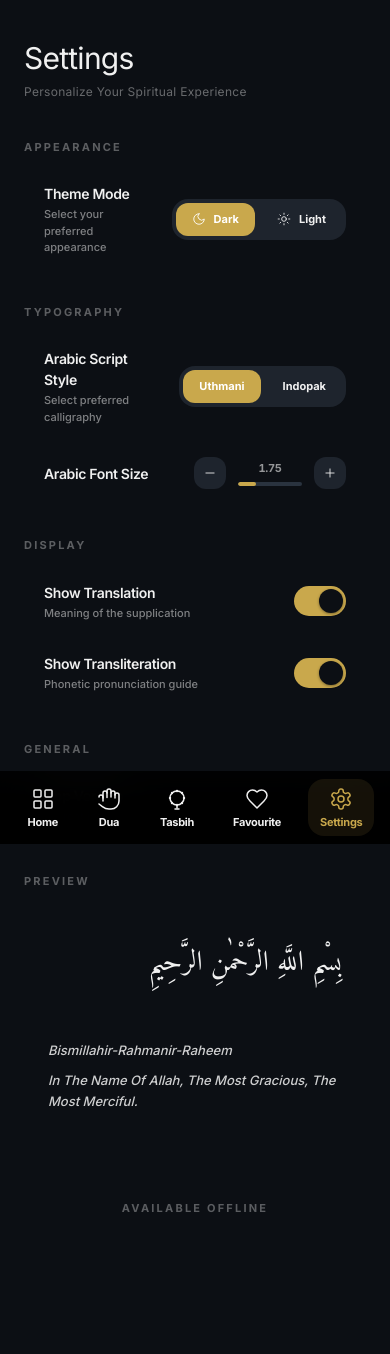
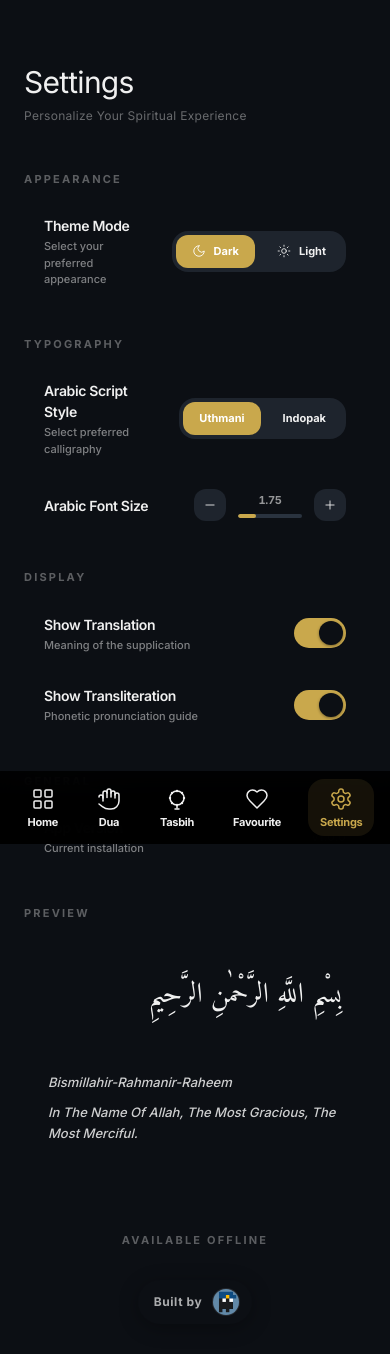
Before and after one commit to linux070/Deen-Space, a React (Vite) app: page /settings in a window 390 px wide. Shown: the top 1354 px of the page. Built offline with nearby package versions, Linux system fonts and the light colour scheme.

Commit message:
feat: Establish core application pages (Home, Dua, Settings) and enhance PWA capabilities for a robust mobile experience.

```diff
--- a/index.html
+++ b/index.html
@@ -3,14 +3,20 @@
 
 <head>
   <meta charset="UTF-8" />
-  <meta name="viewport" content="width=device-width, initial-scale=1.0, viewport-fit=cover" />
+  <meta name="viewport"
+    content="width=device-width, initial-scale=1.0, maximum-scale=1.0, user-scalable=no, viewport-fit=cover" />
   <meta name="description"
     content="Your pocket companion for Daily Adhkar, Duas, Tasbih, and the 99 Names of Allah. Works 100% offline." />
   <meta name="theme-color" content="#0c0f14" />
   <meta name="apple-mobile-web-app-capable" content="yes" />
   <meta name="apple-mobile-web-app-status-bar-style" content="black-translucent" />
+  <meta name="apple-mobile-web-app-title" content="Deen Space" />
+  <meta name="mobile-web-app-capable" content="yes" />
+  <meta name="apple-touch-fullscreen" content="yes" />
+  <meta name="format-detection" content="telephone=no" />
   <link rel="icon" type="image/png" href="/favicon.png" />
   <link rel="apple-touch-icon" href="/icons/icon-192.png" />
+  <link rel="manifest" href="/manifest.webmanifest" />
   <link rel="preconnect" href="https://fonts.googleapis.com" />
   <link rel="preconnect" href="https://fonts.gstatic.com" crossorigin />
   <link
--- /dev/null
+++ b/src/components/BuiltByBadge.jsx
@@ -0,0 +1,50 @@
+import { t } from '../utils/theme'
+
+export default function BuiltByBadge({ theme }) {
+    const isDark = theme === 'dark'
+
+    return (
+        <a
+            href="https://x.com/linux_mode"
+            target="_blank"
+            rel="noopener noreferrer"
+            className="inline-flex items-center gap-2.5 pl-4 pr-3 py-2 rounded-full transition-all duration-300 hover:scale-[1.02] active:scale-95 group relative"
+            style={{
+                background: isDark ? t(theme, 'surface-1') : '#ffffff',
+                border: isDark ? `1px solid ${t(theme, 'border')}` : '1px solid #e2e8f0',
+                boxShadow: isDark
+                    ? '0 4px 20px rgba(0,0,0,0.3)'
+                    : '0 4px 12px rgba(0,0,0,0.03)',
+                textDecoration: 'none',
+                overflow: 'hidden'
+            }}
+        >
+
+            <div
+                className="absolute inset-0 opacity-0 group-hover:opacity-10 transition-opacity duration-300 pointer-events-none"
+                style={{ background: t(theme, 'accent') }}
+            />
+
+            <span
+                className="text-[12px] font-bold tracking-[0.05em] transition-all duration-300"
+                style={{
+                    color: isDark ? t(theme, 'text-primary') : '#334155',
+                    fontFamily: 'var(--font-serif-body)',
+                    opacity: 0.7
+                }}
+            >
+                Built by
+            </span>
+            <div className="w-7 h-7 rounded-full overflow-hidden p-[1px] relative z-10" style={{ background: isDark ? 'rgba(255,255,255,0.1)' : '#f1f5f9' }}>
+                <img
+                    src="/linux_profile.png"
+                    alt="linux_mode"
+                    className="w-full h-full rounded-full object-cover"
+                    onError={(e) => {
+                        e.target.src = 'https://abs.twimg.com/sticky/default_profile_images/default_profile_400x400.png'
+                    }}
+                />
+            </div>
+        </a>
+    )
+}
--- a/src/components/PageHeader.jsx
+++ b/src/components/PageHeader.jsx
@@ -9,7 +9,7 @@ export default function PageHeader({
     onBack,
     showBack = true,
     sticky = true,
-    padding = "px-6 pt-12 pb-6",
+    padding = "px-6 pt-16 pb-8",
     subtitleCase = "uppercase",
     titleWeight,
     titleSerif = false
--- a/src/pages/DailyPage.jsx
+++ b/src/pages/DailyPage.jsx
@@ -84,7 +84,7 @@ export default function DailyPage({ duas }) {
                     title={title}
                     subtitle={subtitle}
                     onBack={goBack}
-                    padding="px-6 pt-10 pb-6"
+                    padding="px-6 pt-16 pb-10"
                     sticky={false}
                     titleSerif={false}
                     titleWeight={400}
--- a/src/pages/DuaPage.jsx
+++ b/src/pages/DuaPage.jsx
@@ -77,7 +77,7 @@ export default function DuaPage() {
                 showBack={false}
                 titleSerif={false}
                 titleWeight={400}
-                padding="px-6 pt-10 pb-10"
+                padding="px-6 pt-16 pb-12"
                 subtitleCase="title"
             />
 
@@ -96,6 +96,7 @@ export default function DuaPage() {
                     ))}
                 </div>
             </section>
+
         </div>
     )
 }
--- a/src/pages/FavoritesPage.jsx
+++ b/src/pages/FavoritesPage.jsx
@@ -39,7 +39,7 @@ export default function FavoritesPage({ duas, asma }) {
                 showBack={false}
                 titleSerif={false}
                 titleWeight={400}
-                padding="px-6 pt-10 pb-10"
+                padding="px-6 pt-16 pb-12"
                 subtitleCase="title"
             />
 
--- a/src/pages/HomePage.jsx
+++ b/src/pages/HomePage.jsx
@@ -243,10 +243,10 @@ export default function HomePage({ duas = [], asma = [] }) {
 
     /* ────────────── Home View ────────────── */
     return (
-        <div className="pb-32 pt-8 px-6 flex flex-col gap-10 max-w-xl md:max-w-6xl mx-auto">
+        <div className="pb-32 pt-16 px-6 flex flex-col gap-10 max-w-xl md:max-w-6xl mx-auto">
 
             {/* ── Greeting ── */}
-            <header className="animate-fade-in flex flex-col gap-1 px-1">
+            <header className="animate-fade-in flex flex-col gap-2 px-1 mb-6">
                 <h1
                     style={{
                         color: t(theme, 'text-primary'),
@@ -392,6 +392,7 @@ export default function HomePage({ duas = [], asma = [] }) {
                     </div>
                 </div>
             </section>
+
         </div>
     )
 }
--- a/src/pages/LibraryPage.jsx
+++ b/src/pages/LibraryPage.jsx
@@ -188,7 +188,7 @@ export default function LibraryPage({ duas, embedded = false, initialSection = n
                     title={title}
                     subtitle={subtitle}
                     onBack={goBack}
-                    padding="px-6 pt-10 pb-6"
+                    padding="px-6 pt-16 pb-10"
                     sticky={false}
                     titleSerif={false}
                     titleWeight={400}
--- a/src/pages/PraisePage.jsx
+++ b/src/pages/PraisePage.jsx
@@ -78,7 +78,7 @@ export default function PraisePage({ duas, asma, embedded = false }) {
                         title="Asma-ul-Husna"
                         subtitle="99 Names of Allah"
                         onBack={goBack}
-                        padding="px-6 pt-10 pb-6"
+                        padding="px-6 pt-16 pb-10"
                         sticky={false}
                         titleSerif={false}
                         titleWeight={400}
--- a/src/pages/SettingsPage.jsx
+++ b/src/pages/SettingsPage.jsx
@@ -2,6 +2,7 @@ import { useSettings } from '../context/SettingsContext'
 import { IconSun, IconMoon, IconMinus, IconPlus } from '../components/Icons'
 import { t } from '../utils/theme'
 import PageHeader from '../components/PageHeader'
+import BuiltByBadge from '../components/BuiltByBadge'
 
 function Toggle({ checked, onChange, theme }) {
     const isDark = theme === 'dark'
@@ -100,7 +101,7 @@ export default function SettingsPage() {
                 showBack={false}
                 titleSerif={false}
                 titleWeight={400}
-                padding="px-6 pt-10 pb-10"
+                padding="px-6 pt-16 pb-12"
                 subtitleCase="title"
             />
 
@@ -313,13 +314,17 @@ export default function SettingsPage() {
                 </section>
 
                 {/* ── Footer ── */}
-                <div className="px-6 py-8 text-center animate-fade-in" style={{ animationDelay: '300ms' }}>
+                <div className="px-6 pt-8 pb-12 flex flex-col items-center gap-6 animate-fade-in" style={{ animationDelay: '300ms' }}>
                     <p
                         className="text-[11px] font-black uppercase tracking-[0.2em] opacity-35"
                         style={{ color: t(theme, 'text-muted') }}
                     >
                         AVAILABLE OFFLINE
                     </p>
+
+                    <div className="mt-2">
+                        <BuiltByBadge theme={theme} />
+                    </div>
                 </div>
             </main>
         </div>
```
Also changed, not shown: public/linux_profile.png (added).
